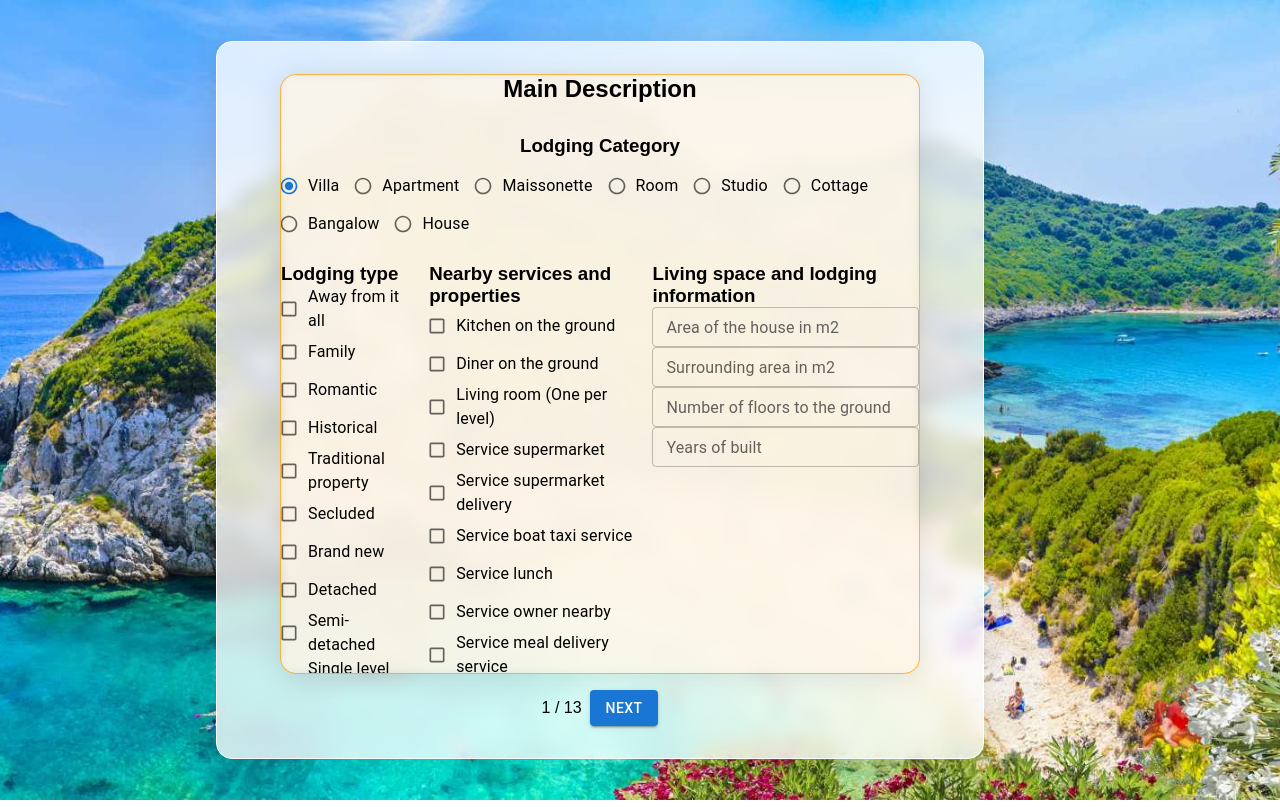
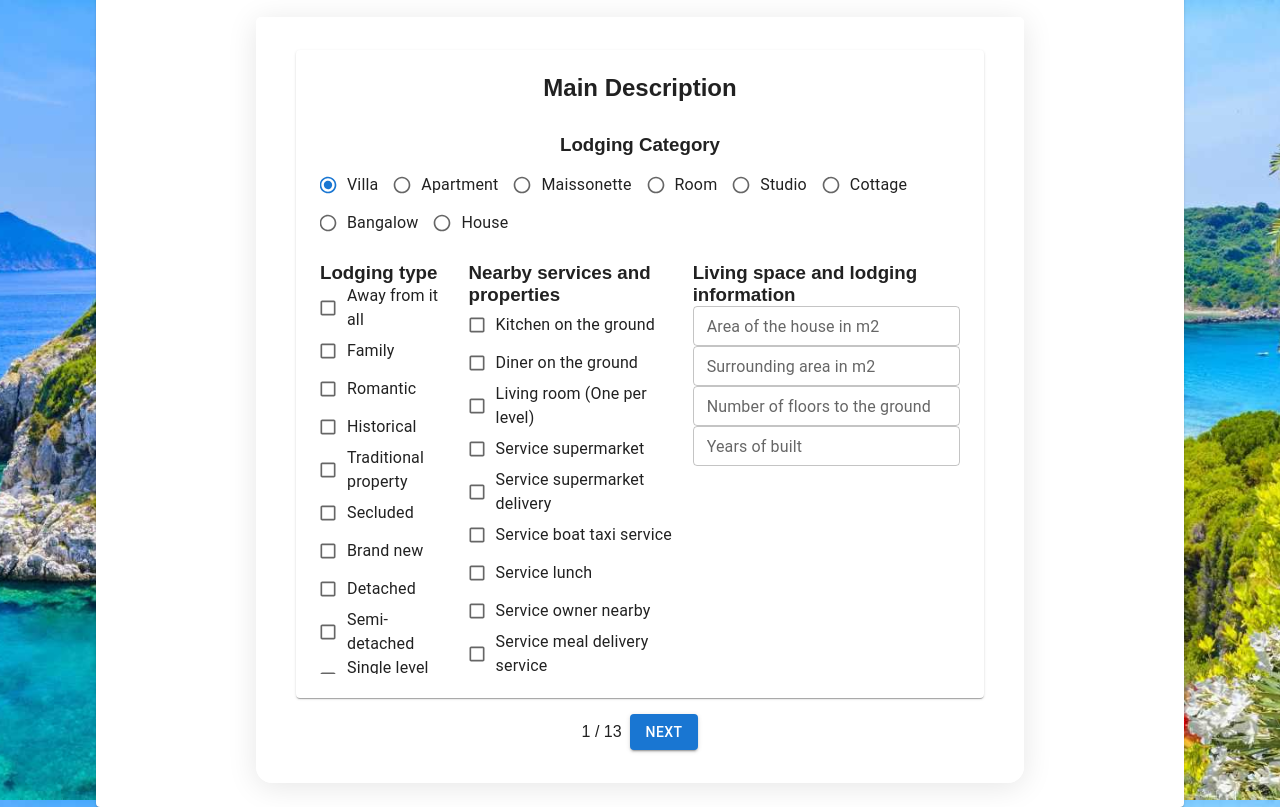
Before and after one commit to iantsene/new_owner_form, a Next.js app: page / in a window 1280 px wide. Built offline with nearby package versions, Linux system fonts and the light colour scheme.

Commit message:
Experimental changes, saving state

```diff
--- a/src/app/page.tsx
+++ b/src/app/page.tsx
@@ -87,7 +87,9 @@ export default function Home() {
     <div className="formprime">
       <form id='form' onSubmit={onSubmit}>
 
-        <FormTabs completedSteps={completedSteps} currentStepIndex={currentStepIndex} setCurrentStepIndex={setCurrentStepIndex} steps={steps} />
+
+  <Paper className="paper" sx={{ p: 3 }}>
+  <FormTabs completedSteps={completedSteps} currentStepIndex={currentStepIndex} setCurrentStepIndex={setCurrentStepIndex} steps={steps} />
         <div className='page-counter'>
 
           <div className='form-background'>
@@ -103,6 +105,7 @@ export default function Home() {
           </div>
 
         </div>
+    </Paper>
       </form>
     </div>
   </>
--- a/src/app/stylesheets/form.scss
+++ b/src/app/stylesheets/form.scss
@@ -1,3 +1,5 @@
+
+
 .formprime {
   display: flex;
   justify-content: center;
@@ -5,29 +7,40 @@
   height: 100vh;
 }
 
-.form-tabs{
+
+
+.form-tabs {
   display: flex;
   justify-content: center;
 
 }
 
-.MuiTabs-flexContainer{
+
+
+
+.MuiTabs-flexContainer {
   justify-content: flex-start;
 }
 
+
+// .tab-container-placeholder {
+//   width: 100vh; /* Adjust the width as needed */
+
+// }
+
 .tabs-container {
 
-  width: 110vh;
-  max-height: 100px;
-  // overflow-x: auto;
-  // white-space: nowrap;
+  width: 130vh;
+
+
 }
+
+
 
 .tab {
   display: flex;
   justify-content: flex-start;
-  padding: 10px;
-
+  padding: 15px;
   border: 1px solid #ccc;
   border-radius: 5px 20px 0px 0;
   background-color: #f2f2f2;
@@ -36,33 +49,25 @@
 
 
 .form-foreground {
-  width: 50vw; /* Adjust the width as needed */
+  width: 50vw;
+  /* Adjust the width as needed */
   height: 600px;
-background: rgba(255, 157, 0, 0.08);
-border-radius: 16px;
-box-shadow: 0 4px 30px rgba(0, 0, 0, 0.1);
-backdrop-filter: blur(5px);
--webkit-backdrop-filter: blur(5px);
-border: 1px solid rgba(255, 157, 0, 0.73);
   overflow-y: auto;
 
 }
 
 
-.form-background{
+.form-background {
   display: flex;
   justify-content: center;
   align-items: center;
   flex-direction: column;
   width: 60vw;
-
   padding: 2rem;
-    margin: 1rem;
   border-radius: .5rem;
   font-family: Arial;
-
   background: rgba(255, 255, 255, 0.78);
-border-radius: 16px;
+  border-radius: 5px 5px 16px 16px;
   box-shadow: 0 4px 30px rgba(0, 0, 0, 0.1);
   backdrop-filter: blur(8.7px);
   -webkit-backdrop-filter: blur(8.7px);
@@ -71,25 +76,27 @@ border: 1px solid rgba(255, 255, 255, 1);
 }
 
 
-  .page-counter{
+.page-counter {
+  display: flex;
+  justify-content: center;
   align-self: center;
 }
 
-  .formButtons{
+.formButtons {
   margin-top: 1rem;
   display: flex;
   gap: .5rem;
   justify-content: flex-end;
 }
 
-  .formTitle{
+.formTitle {
   text-align: center;
   margin: 0;
   margin-bottom: 2rem;
 }
 
 
-  .formChildren{
+.formChildren {
 
   // display: flex;
   // justify-content: flex-start;
--- a/src/app/useMultistepForm.ts
+++ b/src/app/useMultistepForm.ts
@@ -4,36 +4,26 @@ import { ReactElement, useState } from "react";
 
 export default function useMultistepForm(steps: ReactElement[]) {
   const [currentStepIndex, setCurrentStepIndex] = useState(0);
-  const [completedSteps, setCompletedSteps] = useState([]);
+  const [completedSteps, setCompletedSteps] = useState<number[]>([]);
 
   function next() {
-    //  go to the next step and add current step to the completed ones
-    if (completedSteps.includes(currentStepIndex)) {
-      if (currentStepIndex < steps.length - 1) {
-        setCurrentStepIndex((i) => i + 1);
-      }
+    if (currentStepIndex < steps.length - 1) {
+      setCurrentStepIndex((i) => i + 1);
     }
   }
 
-
   function back() {
-    // go back a step
     if (currentStepIndex > 0) {
       setCurrentStepIndex((i) => i - 1);
     }
   }
 
   function handleStepComplete() {
-    // Mark the current step as completed
     if (!completedSteps.includes(currentStepIndex)) {
       setCompletedSteps([...completedSteps, currentStepIndex]);
     }
+  }
 
-    // Move to the next step
-    if (currentStepIndex < steps.length - 1) {
-      setCurrentStepIndex((i) => i + 1);
-    }
-  }
 
   function goTo(index: number) {
     setCurrentStepIndex(index);
--- a/src/components/cards_content/ExtraInfo.tsx
+++ b/src/components/cards_content/ExtraInfo.tsx
@@ -1,4 +1,4 @@
-import { Checkbox, InputBase, FormControlLabel, FormGroup, InputLabel, Select, MenuItem, } from "@mui/material";
+import { Checkbox, InputBase, FormControlLabel, FormGroup, InputLabel, Select, MenuItem, Paper, } from "@mui/material";
 import FormWrapper from "../form_components/FormWrapper";
 import { FormDataTypes } from "@/app/types/all-form-types";
 
--- a/src/components/cards_content/MainDescription.tsx
+++ b/src/components/cards_content/MainDescription.tsx
@@ -1,4 +1,4 @@
-import { Checkbox, FormControl, FormLabel, FormControlLabel, FormGroup, InputBase, Radio, RadioGroup, TextField } from "@mui/material";
+import { Checkbox, FormControl, FormLabel, FormControlLabel, FormGroup, InputBase, Radio, RadioGroup, TextField, Paper } from "@mui/material";
 import FormWrapper from "../form_components/FormWrapper";
 import { FormDataTypes } from "@/app/types/all-form-types";
 
@@ -50,6 +50,7 @@ export default function MainDescription({
 
   return (
     <FormWrapper title="Main Description">
+
       <FormGroup>
           <div className="main-lodging-category">
             <h3>Lodging Category</h3>
@@ -120,5 +121,6 @@ export default function MainDescription({
         </div>
       </FormGroup>
     </FormWrapper>
+
   )
 }
--- a/src/components/form_components/FormTabs.tsx
+++ b/src/components/form_components/FormTabs.tsx
@@ -1,4 +1,5 @@
 import { Button, Paper, Tab, Tabs } from '@mui/material';
+import {useEffect} from 'react'
 
 
 export default function FormTabs(props){
@@ -12,6 +13,8 @@ export default function FormTabs(props){
   const tabLabels = ['Main Description', 'General Info', 'Location', 'Views', 'Pool', 'Outside', 'Inside', 'Kitchen', 'Safety', 'Beds & Baths', 'Amenities', 'Room Amenities', 'Extra Information',
 ];
 
+
+
     return(
         <>
         <div className="form-tabs">
@@ -24,7 +27,8 @@ export default function FormTabs(props){
                 indicatorColor="primary"
                 textColor="primary"
                 variant='scrollable'
-                scrollButtons="auto"
+                scrollButtons
+                allowScrollButtonsMobile
                 className='tab-space'
               >
                 {props.completedSteps.length > 0 && props.steps.map((step, index) => (
--- a/src/components/form_components/FormWrapper.tsx
+++ b/src/components/form_components/FormWrapper.tsx
@@ -1,3 +1,4 @@
+import { Paper } from "@mui/material"
 import {ReactNode} from "react"
 
 type FormWrapperProps = {
@@ -7,9 +8,11 @@ type FormWrapperProps = {
 
 export default function FormWrapper({ title, children}: FormWrapperProps) {
     return (
+        <Paper className="paper" sx={{ p: 3 }}>
         <div className="form-foreground" >
         <h2 className="formTitle">{title}</h2>
         <div className="formChildren">{children}</div>
         </div>
+        </Paper>
         )
 }
```
Lines whose indentation alone changed are shown as unchanged.
